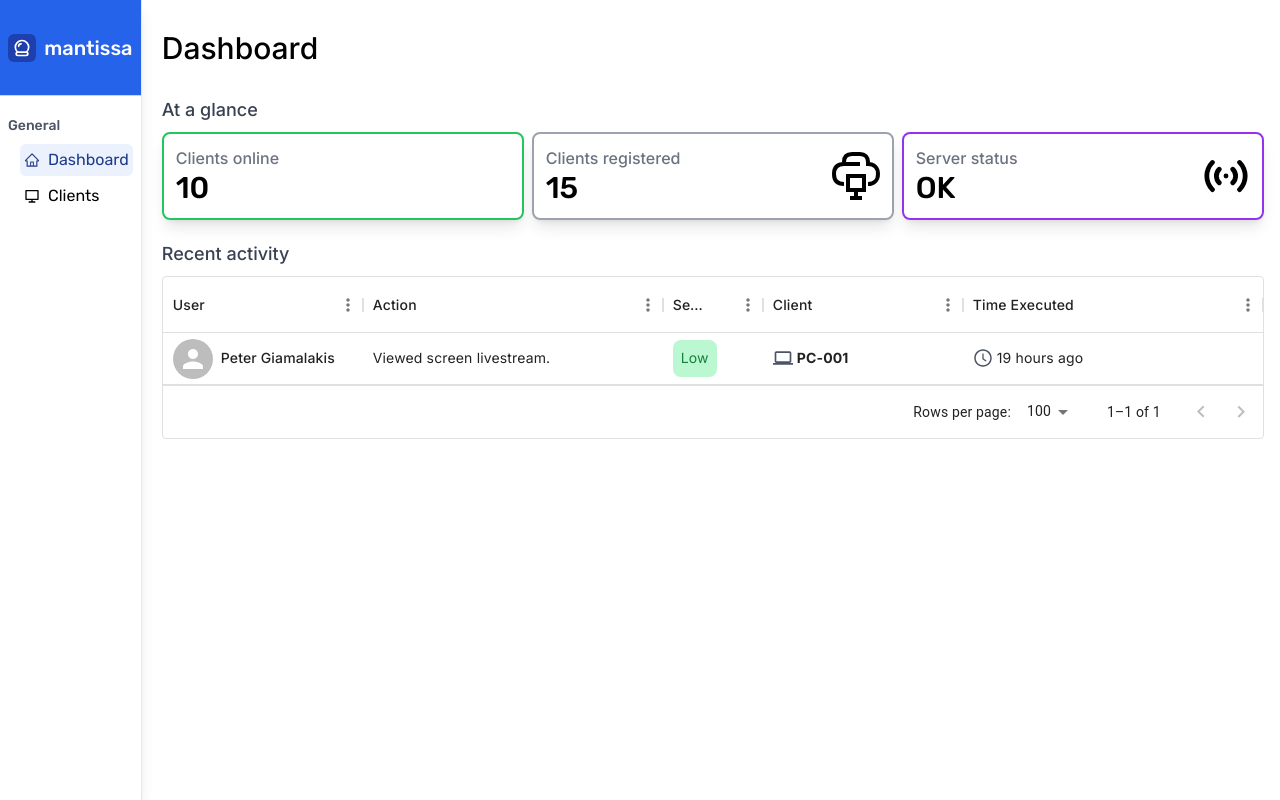
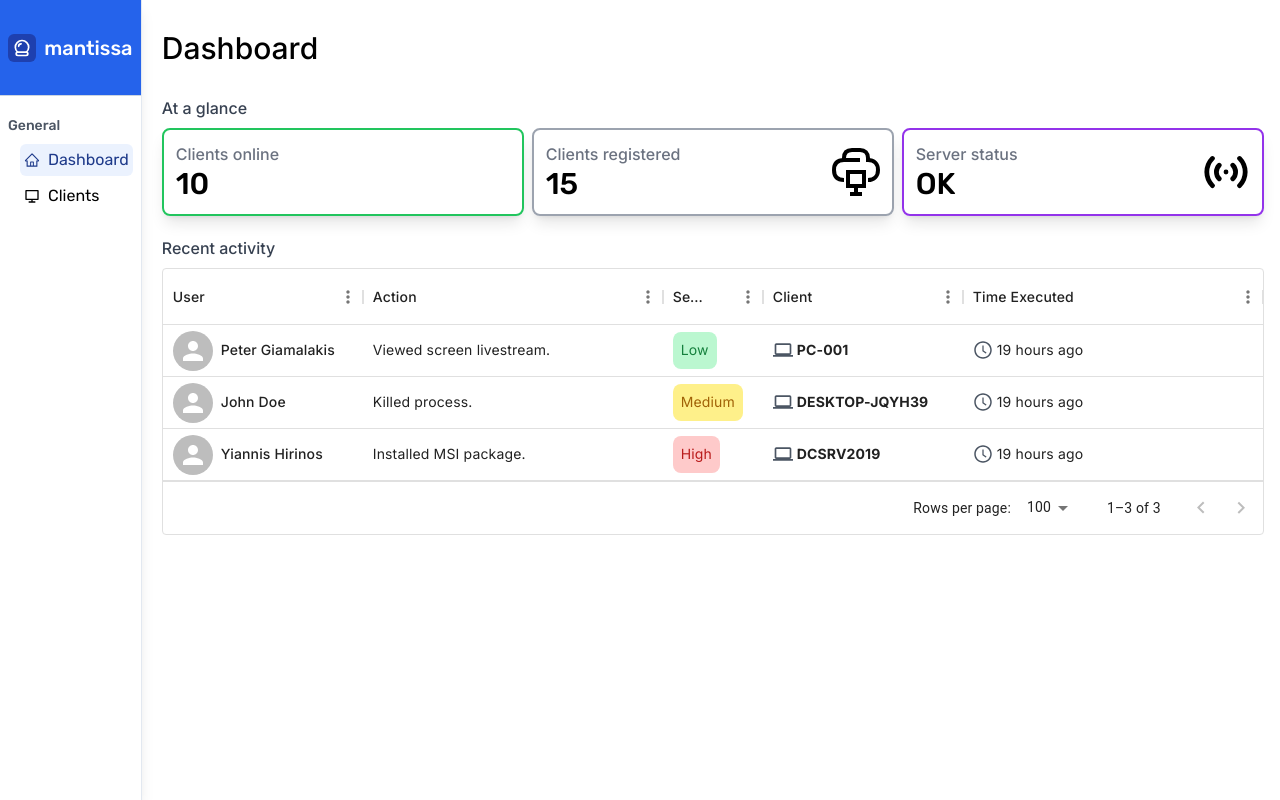
Before and after one commit to pertzis/mantissa-frontend, a React (Vite) app: page / in a window 1280 px wide. Built offline with nearby package versions, Linux system fonts and the light colour scheme; some icons are missing.

Commit message:
Improve recent activity DataGrid

```diff
--- a/src/pages/Dashboard/Dashboard.tsx
+++ b/src/pages/Dashboard/Dashboard.tsx
@@ -7,15 +7,15 @@ import { AiOutlineClockCircle } from "react-icons/ai"
 import { HiStatusOnline } from "react-icons/hi"
 import { MdOutlineComputer } from "react-icons/md"
 import moment from "moment"
+import { useEffect } from "react"
 const Dashboard = () => {
 
-    interface Row {
-        id: number,
-        user: string,
-        action: string,
-        severity: string,
-        clientName: string,
-        time: Date
+
+
+    const severityStyles = {
+        Low: "bg-green-200 text-green-700",
+        Medium: "bg-yellow-200 text-yellow-700",
+        High: "bg-red-200 text-red-700",
     }
 
     const columns: GridColDef[] = [
@@ -38,8 +38,8 @@ const Dashboard = () => {
         {
             field: "severity",
             headerName: "Severity",
-            renderCell: ({ row }) => (
-                <span className="text-green-700 bg-green-200 rounded-lg p-2">{row.severity}</span>
+            renderCell: ({ row }: { row: Row }) => (
+                <span className={`${severityStyles[row.severity]} rounded-lg p-2`}>{row.severity}</span>
             )
         },
         {
@@ -67,7 +67,16 @@ const Dashboard = () => {
         },
     ]
 
-    const rows = [
+    interface Row {
+        id: number,
+        user: string,
+        action: string,
+        severity: "Low" | "Medium" | "High",
+        clientName: string,
+        time: number
+    }
+
+    const rows: Row[] = [
         {
             id: 0,
             user: "Peter Giamalakis",
@@ -75,8 +84,28 @@ const Dashboard = () => {
             severity: "Low",
             clientName: "PC-001",
             time: Date.parse("Sep 17, 2023")
+        },
+        {
+            id: 1,
+            user: "John Doe",
+            action: "Killed process.",
+            severity: "Medium",
+            clientName: "DESKTOP-JQYH39",
+            time: Date.parse("Sep 17, 2023")
+        },
+        {
+            id: 2,
+            user: "Yiannis Hirinos",
+            action: "Installed MSI package.",
+            severity: "High",
+            clientName: "DCSRV2019",
+            time: Date.parse("Sep 17, 2023")
         }
     ]
+
+    useEffect(() => {
+        document.title = "🏠 Dashboard | mantissa"
+    }, [])
 
     return (
         <div className="px-5 w-full">
@@ -84,7 +113,7 @@ const Dashboard = () => {
                 <h1 className="text-3xl font-inter font-medium">Dashboard</h1>
             </div>
 
-            <h2 className="text-lg font-inter font-medium text-gray-700 mb-2">At a glance</h2>
+            <h2 className="font-inter font-medium text-gray-700 mb-2">At a glance</h2>
             {/* Widget container */}
             <div className="flex flex-wrap gap-2">
                 <Widget title="Clients online" value="10" className="border-green-500" icon={<FaComputer className="text-5xl" />} />
@@ -92,7 +121,7 @@ const Dashboard = () => {
                 <Widget title="Server status" value="OK" className="border-purple-600" icon={<HiStatusOnline className="text-5xl" />} />
             </div>
 
-            <h2 className="text-lg font-inter font-medium text-gray-700 mt-5 mb-2">Recent activity</h2>
+            <h2 className="font-inter font-medium text-gray-700 mt-5 mb-2">Recent activity</h2>
             <div className="w-full">
                 <DataGrid sx={{fontFamily: "Inter"}} columns={columns} rows={rows}  />
             </div>
```
